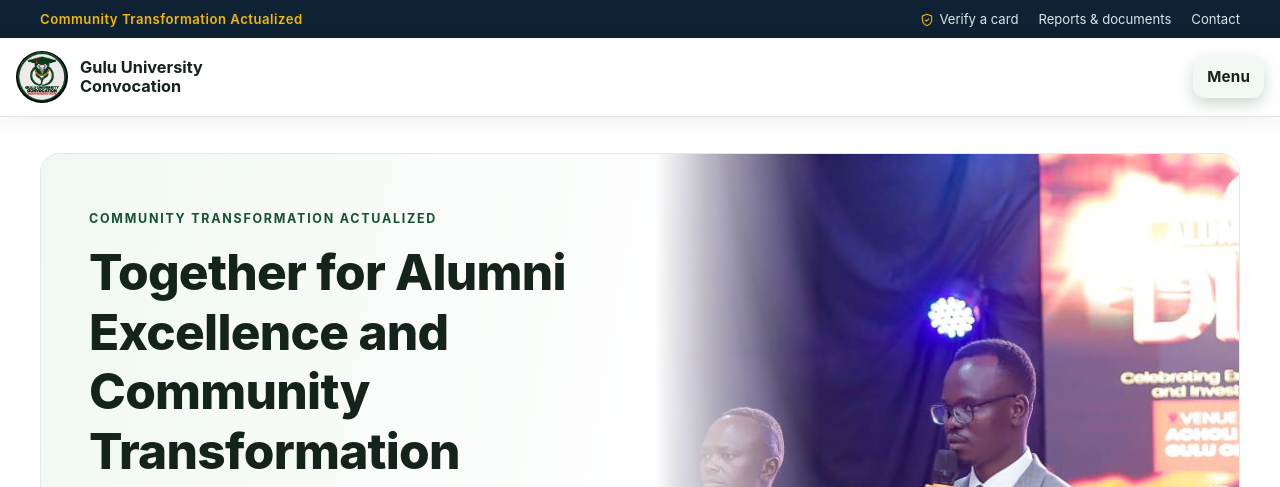
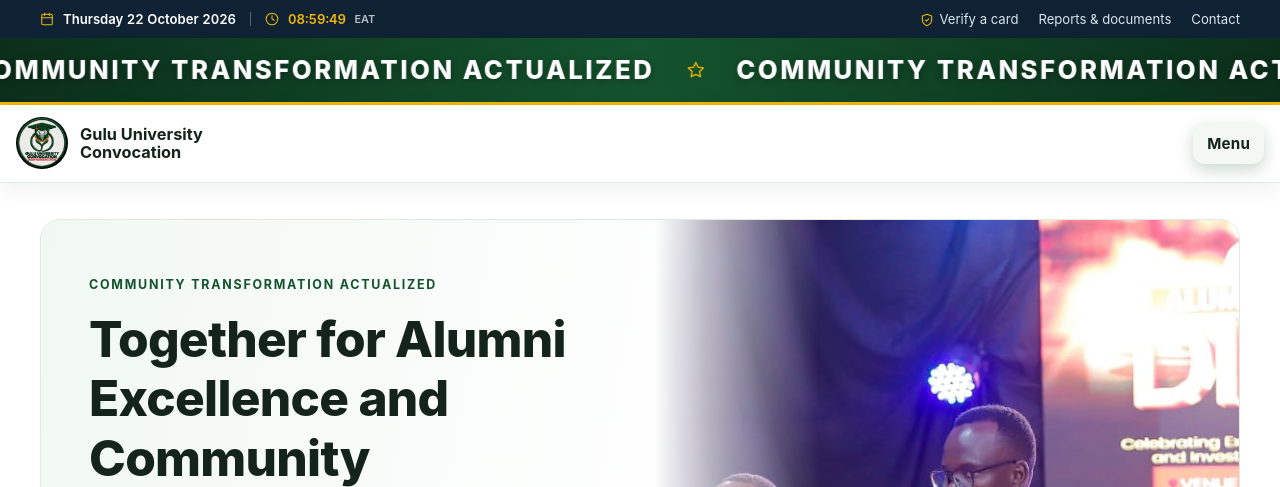
Before and after one commit to komabono1998/guco, a PHP site: page / in a window 1280 px wide. Shown: the top 487 px of the page. Run offline with PHP 8.4, Linux system fonts and the light colour scheme; data comes from the database, SQL or seed files in the repository; data that the repository does not hold is empty; some libraries are stand-ins or nearby versions.

Commit message:
Add a live Uganda date and clock to the top bar and a scrolling slogan banner
Co-Authored-By: Claude Sonnet 5.5 <noreply@anthropic.com>

```diff
--- a/assets/css/ui.css
+++ b/assets/css/ui.css
@@ -40,7 +40,19 @@ body.site .sec-head h2::before, body.site .gs-head h2::before, body.site .cta h2
 .topbar .tb-l, .topbar .tb-r { display: flex; gap: 20px; align-items: center; flex-wrap: wrap; }
 .topbar .icon { vertical-align: -3px; margin-right: 5px; color: var(--gold); }
 .topbar .tb-tag { color: var(--gold); font-weight: 600; letter-spacing: .04em; }
-@media (max-width: 760px) { .topbar { display: none; } }
+.topbar .tb-clock { display: inline-flex; align-items: center; gap: 4px; color: #fff; font-weight: 600; font-variant-numeric: tabular-nums; }
+.topbar .tb-clock .sep { width: 1px; height: 14px; background: rgba(255, 255, 255, .3); margin: 0 10px; }
+.topbar .tb-clock #tb-time { color: var(--gold); min-width: 4.6em; }
+.topbar .tb-clock small { opacity: .7; margin-left: 2px; }
+@media (max-width: 760px) { .topbar .tb-r, .topbar .tb-l > a, .topbar .tb-l > span:not(.tb-clock) { display: none; } .topbar .tb { justify-content: center; } }
+.slogan-strip { background: linear-gradient(90deg, #0b2f1b, var(--green) 50%, #0b2f1b); border-bottom: 3px solid var(--gold); overflow: hidden; white-space: nowrap; padding: 10px 0; }
+.slogan-track { display: inline-flex; align-items: center; gap: 32px; animation: slogan-run 38s linear infinite; will-change: transform; }
+.slogan-strip:hover .slogan-track { animation-play-state: paused; }
+.slogan-track span { font-size: 1.6rem; font-weight: 800; letter-spacing: .1em; text-transform: uppercase; color: #fff; text-shadow: 0 2px 8px rgba(0, 0, 0, .35); }
+.slogan-track b { color: var(--gold); display: inline-flex; }
+@keyframes slogan-run { from { transform: translateX(0); } to { transform: translateX(-50%); } }
+@media (max-width: 760px) { .slogan-track span { font-size: 1.15rem; } .slogan-strip { padding: 7px 0; } }
+@media (prefers-reduced-motion: reduce) { .slogan-track { animation: none; } }
 
 /* Header polish */
 body.site .site-header { box-shadow: 0 4px 22px rgba(15, 40, 28, .07); }
--- a/includes/header.php
+++ b/includes/header.php
@@ -48,9 +48,9 @@ foreach (['color_primary' => ['--green', '--green-2'], 'color_accent' => ['--gol
 <div class="topbar">
   <div class="container tb">
     <div class="tb-l">
+      <span class="tb-clock" aria-label="Current date and time in Uganda"><?= icon('calendar', 14) ?><span id="tb-date"><?= e(date('l, j F Y')) ?></span><i class="sep"></i><?= icon('clock', 14) ?><span id="tb-time"><?= e(date('H:i:s')) ?></span> <small>EAT</small></span>
       <?php if (setting('contact_email')): ?><a href="mailto:<?= e(setting('contact_email')) ?>"><?= icon('mail', 14) ?><?= e(setting('contact_email')) ?></a><?php endif; ?>
       <?php if (setting('contact_phone')): ?><span><?= e(setting('contact_phone')) ?></span><?php endif; ?>
-      <?php if (!setting('contact_email') && !setting('contact_phone')): ?><span class="tb-tag"><?= e(setting('site_tagline', 'Community Transformation Actualized')) ?></span><?php endif; ?>
     </div>
     <div class="tb-r">
       <a href="<?= url('verify.php') ?>"><?= icon('shield', 14) ?>Verify a card</a>
@@ -60,6 +60,22 @@ foreach (['color_primary' => ['--green', '--green-2'], 'color_accent' => ['--gol
     </div>
   </div>
 </div>
+<?php $slogan = setting('site_tagline', 'Community Transformation Actualized'); ?>
+<div class="slogan-strip" role="marquee" aria-label="<?= e($slogan) ?>">
+  <div class="slogan-track" aria-hidden="true">
+    <?php for ($i = 0; $i < 12; $i++): ?><span><?= e($slogan) ?></span><b><?= icon('star', 18) ?></b><?php endfor; ?>
+  </div>
+</div>
+<script>
+(function () {
+  var d = document.getElementById('tb-date'), t = document.getElementById('tb-time');
+  if (!d || !t || !window.Intl) return;
+  var df = new Intl.DateTimeFormat('en-GB', { timeZone: 'Africa/Kampala', weekday: 'long', day: 'numeric', month: 'long', year: 'numeric' });
+  var tf = new Intl.DateTimeFormat('en-GB', { timeZone: 'Africa/Kampala', hour: '2-digit', minute: '2-digit', second: '2-digit', hour12: false });
+  function tick() { var n = new Date(); d.textContent = df.format(n); t.textContent = tf.format(n); }
+  tick(); setInterval(tick, 1000);
+})();
+</script>
 <header class="site-header">
   <div class="container bar">
     <a class="brand" href="<?= url() ?>"><img src="<?= e($logo) ?>" alt="<?= e(config('short_name')) ?> logo" width="52" height="52"><span><?= e($siteName) ?></span></a>
```
